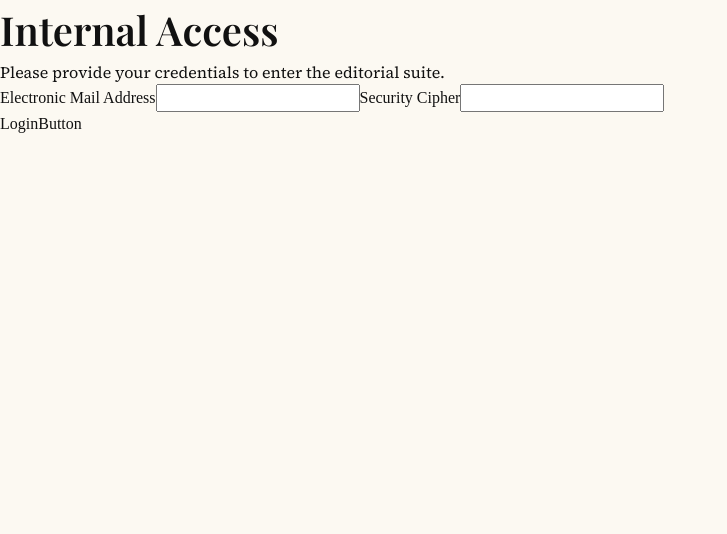
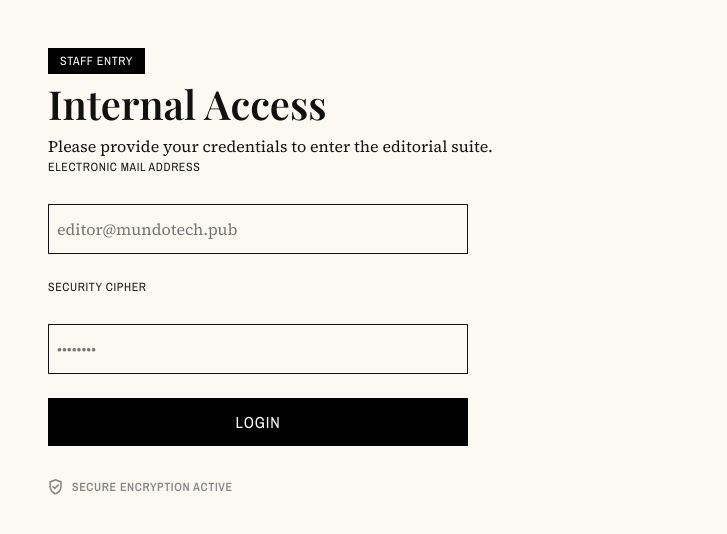
Before and after one commit to mundotechteam1/mundotech, a React (Vite) app in the folder frontend/: page /login in a window 1280 px wide. Shown: the top 534 px of the page, without its empty margins (0-727 px from the left). Built offline with nearby package versions, Linux system fonts and the light colour scheme; a web font is replaced by a local one.

Commit message:
styles: add style to loginpage and form

```diff
--- a/frontend/src/components/login-button/LoginButton.jsx
+++ /dev/null
@@ -1,8 +0,0 @@
-
-function LoginButton() {
-  return (
-    <div>LoginButton</div>
-  )
-}
-
-export default LoginButton
--- a/frontend/src/components/login-form/LoginForm.jsx
+++ b/frontend/src/components/login-form/LoginForm.jsx
@@ -1,6 +1,5 @@
 import styles from "./LoginForm.module.scss";
 import { useForm } from "react-hook-form";
-import Button from "../../components/login-button/LoginButton";
 
 function LoginForm() {
   const {
@@ -27,7 +26,7 @@ function LoginForm() {
 
   return (
     <form
-      className={styles.LoginForm}
+      className={styles.loginForm}
       onSubmit={handleSubmit(onSubmit)}
       noValidate
     >
@@ -35,6 +34,7 @@ function LoginForm() {
       <input
         id="email"
         type="email"
+        placeholder="editor@mundotech.pub"
         {...register("email", {
           required: "Email is required",
           pattern: {
@@ -44,7 +44,7 @@ function LoginForm() {
         })}
       />
       {errors.email && (
-        <p className="form-error" role="alert">
+        <p className={styles.formError} role="alert">
           {errors.email.message}
         </p>
       )}
@@ -53,20 +53,21 @@ function LoginForm() {
       <input
         id="password"
         type="password"
+        placeholder="••••••••"
         autoComplete="current-password"
         {...register("password", {
           required: "Password is required",
         })}
       />
       {errors.password && (
-        <p className="form-error" role="alert">
+        <p className={styles.formError} role="alert">
           {errors.password.message}
         </p>
       )}
 
-      <Button type="submit" disabled={isSubmitting}>
+      <button className={styles.loginBtn} type="submit" disabled={isSubmitting}>
         {isSubmitting ? "Loading…" : "Login"}
-      </Button>
+      </button>
 
       {/* <a className="forgot-link" href="/forgot-password">
         Forgotten passcode?
--- a/frontend/src/components/login-form/LoginForm.module.scss
+++ b/frontend/src/components/login-form/LoginForm.module.scss
@@ -0,0 +1,76 @@
+@use "../../styles/variables" as v;
+
+.loginForm {
+  display: flex;
+  flex-direction: column;
+  gap: 1.5rem;
+  width: 100%;
+  max-width: 420px;
+}
+
+/* LABELS */
+.loginForm label {
+  font-family: v.$font-heading-secondary;
+  font-size: 0.75rem;
+  text-transform: uppercase;
+  letter-spacing: 0.05em;
+  color: v.$color-form-label;
+  margin-bottom: 0.25rem;
+}
+
+/* INPUTS */
+.loginForm input {
+  width: 100%;
+  padding: 0.75rem 0.5rem;
+  font-family: v.$font-body;
+  font-size: 1rem;
+  border: 1px solid v.$color-border;
+  background-color: transparent;
+  color: v.$color-text;
+  outline: none;
+}
+
+.loginForm input:focus {
+  border-color: v.$color-black;
+}
+
+/* ERROR */
+.formError {
+  color: v.$color-error;
+  font-size: 0.875rem;
+  margin-top: -1rem;
+}
+
+/* FORGOTTEN PASSCODE */
+.forgotLink {
+  font-family: v.$font-heading-secondary;
+  font-size: 0.75rem;
+  text-transform: uppercase;
+  letter-spacing: 0.05em;
+  color: v.$color-form-label;
+  text-decoration: none;
+  margin-top: 0.5rem;
+}
+
+.forgotLink:hover {
+  text-decoration: underline;
+}
+
+// BUTTON
+.loginBtn {
+  width: 100%;
+  padding: 0.75rem;
+  background-color: v.$color-black;
+  color: v.$color-white;
+  font-family: v.$font-heading-secondary; // Archivo Narrow
+  font-size: 1rem;
+  text-transform: uppercase;
+  letter-spacing: 0.05em;
+  border: none;
+  cursor: pointer;
+}
+
+.loginBtn:disabled {
+  opacity: 0.6;
+  cursor: not-allowed;
+}
--- /dev/null
+++ b/frontend/src/components/tag/Tag.jsx
@@ -0,0 +1,13 @@
+import styles from "./Tag.module.scss";
+
+function Tag({ children, className = "", variant = "default" }) {
+  const classes = `${styles.tag} ${styles[variant]} ${className}`;
+
+  return (
+    <span className={classes} aria-label={children}>
+      {children}
+    </span>
+  );
+}
+
+export default Tag;
--- /dev/null
+++ b/frontend/src/components/tag/Tag.module.scss
@@ -0,0 +1,12 @@
+@use "../../styles/variables" as v;
+
+.tag {
+  display: inline-block;
+  background-color: v.$color-black;
+  color: v.$color-white;
+  padding: 0.25rem 0.75rem;
+  font-family: v.$font-heading-secondary; // Archivo Narrow
+  font-size: 0.75rem;
+  letter-spacing: 0.05em;
+  text-transform: uppercase;
+}
--- a/frontend/src/pages/login/Login.jsx
+++ b/frontend/src/pages/login/Login.jsx
@@ -1,15 +1,29 @@
 import LoginForm from "../../components/login-form/LoginForm";
 import styles from "./Login.module.scss";
+import Tag from "../../components/tag/Tag";
+import secureIcon from "../../assets/icons/secure-badge.svg";
 
 export default function Login() {
   return (
     <>
       <main className={styles.loginPage}>
+        <Tag>Staff Entry</Tag>
+
         <section className={styles.loginContainer}>
           <h1 className={styles.loginHeading}>Internal Access</h1>
-          <p className={styles.loginDescription}>Please provide your credentials to enter the editorial suite.</p>
+          <p className={styles.loginDescription}>
+            Please provide your credentials to enter the editorial suite.
+          </p>
 
           <LoginForm />
+
+          <div
+            className={styles.securityBadge}
+            aria-label="Secure encryption active"
+          >
+            <img src={secureIcon} alt="" className={styles.securityIcon} />
+            <h4 className={styles.securityText}>Secure encryption active</h4>
+          </div>
         </section>
       </main>
     </>
--- a/frontend/src/pages/login/Login.module.scss
+++ b/frontend/src/pages/login/Login.module.scss
@@ -0,0 +1,25 @@
+@use "../../styles/variables" as v;
+
+.loginPage {
+    padding: 3rem
+}
+.securityBadge {
+  display: flex;
+  align-items: center;
+  gap: 0.5rem;
+  margin-top: 2rem;
+  color: v.$color-form-security;
+}
+
+.securityIcon {
+  width: 1rem;
+  height: 1rem;
+  fill: v.$color-form-security;
+}
+
+.securityText {
+  font-family: v.$font-heading-secondary;
+  font-size: 0.75rem;
+  text-transform: uppercase;
+  letter-spacing: 0.05em;
+}
--- a/frontend/src/styles/_variables.scss
+++ b/frontend/src/styles/_variables.scss
@@ -5,6 +5,12 @@ $color-text-muted: #5c5c5c;
 $color-border: #111111;
 $color-badge-bg: rgba(0, 0, 0, 0.85);
 $color-badge-text: #ffffff;
+$color-black: #000;
+$color-white: #fff;
+$color-error: #b00020;
+$color-form-label: #1C1C18;
+$color-form-placeholder: #6B7280;
+$color-form-security: #888886;
 
 
 // Typography
```
Also changed, not shown: frontend/src/assets/icons/secure-badge.svg (added), frontend/src/components/login-button/LoginButton.module.scss (deleted).
